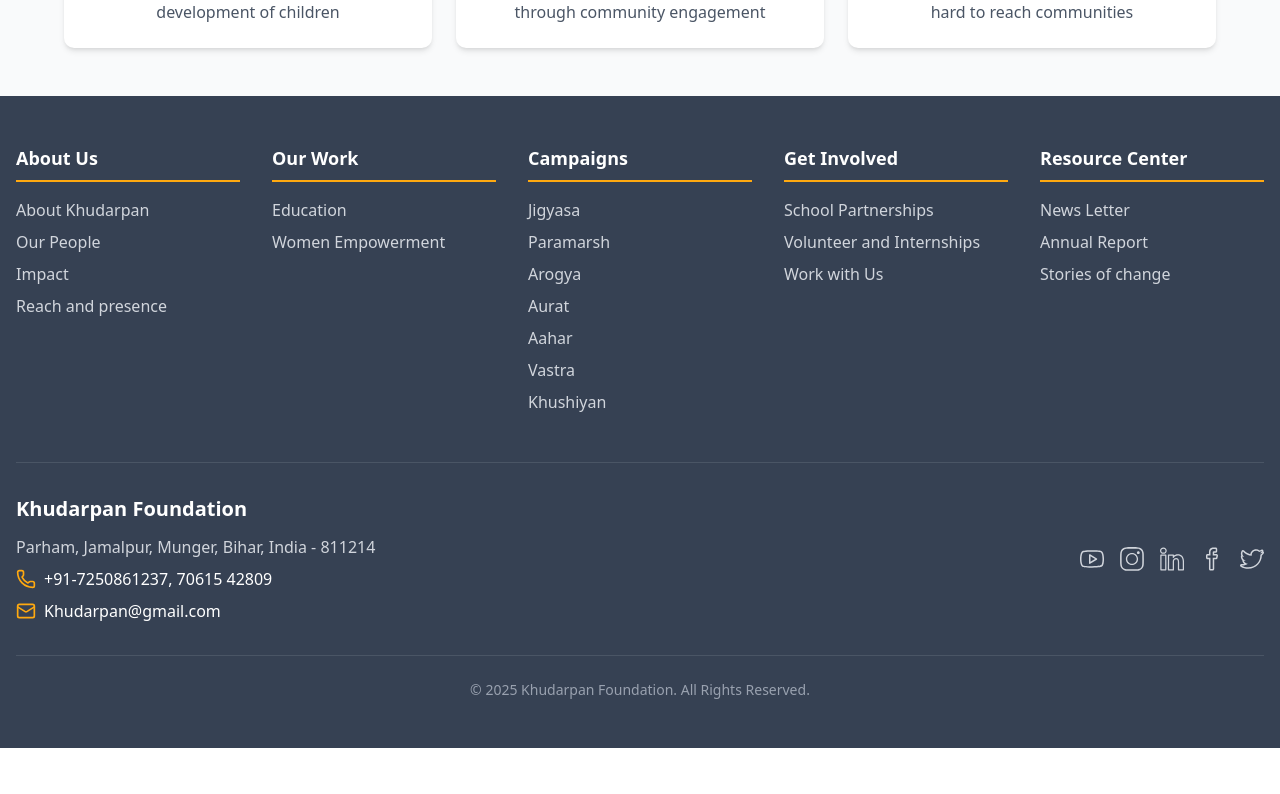
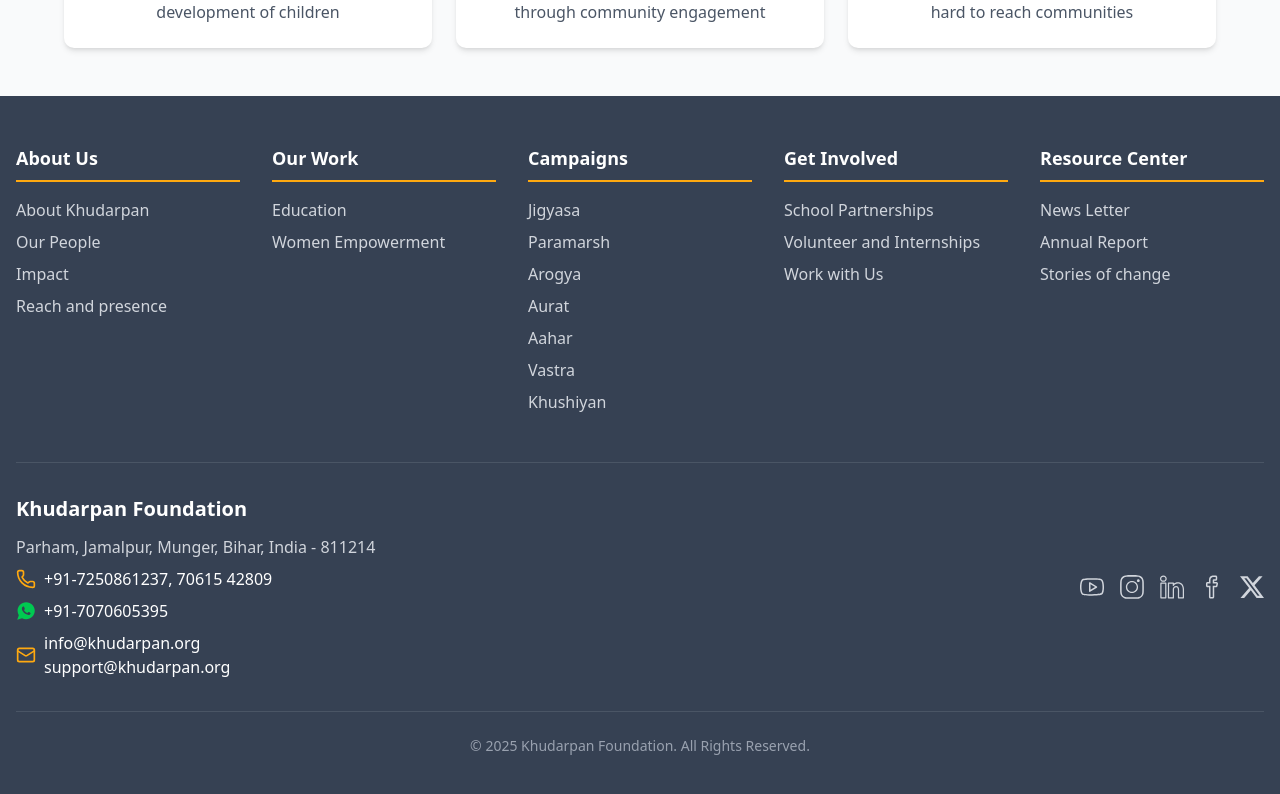
Before and after one commit to anish-kumar-official/khudarpan, a Next.js app: page / in a window 1280 px wide. Shown: the part 2167-2961 px from the top of the page. Before the commit the page ends 2915 px from the top, so only its background shows below. Built offline with nearby package versions, Linux system fonts and the light colour scheme.

Commit message:
footer section inproved

```diff
--- a/newComponents/FooterSection.jsx
+++ b/newComponents/FooterSection.jsx
@@ -3,13 +3,13 @@
 import Link from "next/link";
 import {
   SlSocialFacebook,
-  SlSocialGoogle,
   SlSocialInstagram,
   SlSocialLinkedin,
-  SlSocialTwitter,
   SlSocialYoutube,
 } from "react-icons/sl";
+import { BsTwitterX } from "react-icons/bs";
 import { Mail, Phone } from "lucide-react";
+import { IoLogoWhatsapp } from "react-icons/io";
 
 const FooterSection = () => {
   const footerSocial = [
@@ -30,7 +30,7 @@
       link: "https://www.facebook.com/share/18R9MHLppC/",
     },
     {
-      icon: <SlSocialTwitter />,
+      icon: <BsTwitterX />,
       link: "https://x.com/khudarpan?t=42ZE27cft_2Z_QxzkS3jbg&s=09",
     },
   ];
@@ -77,8 +77,15 @@
                 <span>+91-7250861237, 70615 42809</span>
               </div>
               <div className="flex items-center justify-center md:justify-start gap-2">
+                <IoLogoWhatsapp size={20} className="text-green-500" />
+                <span>+91-7070605395</span>
+              </div>
+              <div className="flex items-center justify-center md:justify-start gap-2">
                 <Mail size={20} className="text-[#ffa910]" />
-                <span>Khudarpan@gmail.com</span>
+                <div className="flex flex-col">
+                  <span>info@khudarpan.org</span>
+                  <span>support@khudarpan.org</span>
+                </div>
               </div>
             </div>
           </div>
```
Also changed, not shown: newComponents/OurPeople.jsx (added).
